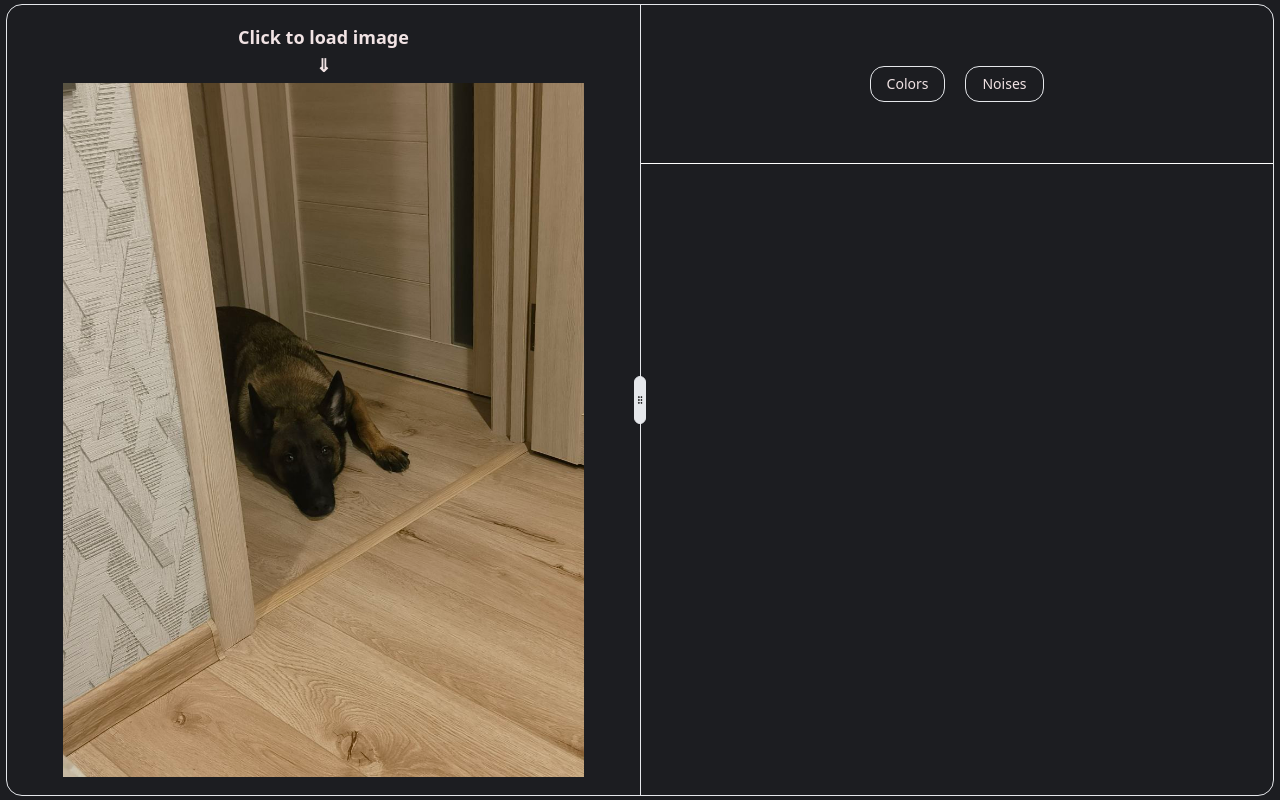
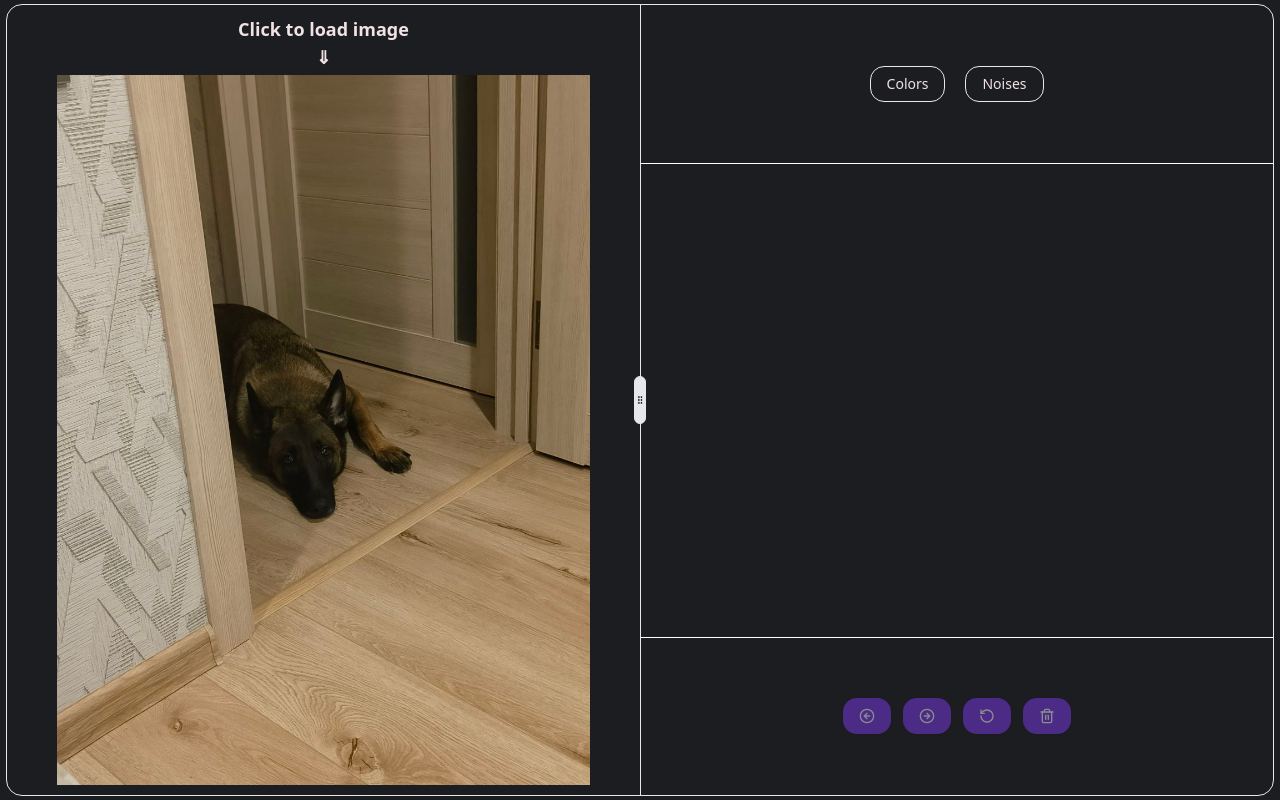
Before and after one commit to RezyJS/rezyjs_artlab, a Next.js app: page / in a window 1280 px wide. Built offline with nearby package versions, Linux system fonts and the light colour scheme.

Commit message:
Menu now not context

```diff
--- a/components/FilesManager/FileTab.tsx
+++ /dev/null
@@ -1,30 +0,0 @@
-'use client'
-
-import FilesContainer from '@/lib/structures';
-// import { SquareX } from 'lucide-react'
-
-export default function Tab({  }: { idx: number, files: FilesContainer }) {
-  return (
-    // <div
-    //   className='flex justify-between items-center border rounded-md py-[6px] pl-4 gap-2 cursor-pointer'
-    //   onClick={
-    //     () => {
-    //       files.setCurrentFile(idx);
-    //     }}
-    // >
-    //   <div className='flex justify-center flex-1'>
-    //     <p>File {idx}</p>
-    //   </div>
-    //   <div className='ml-2 flex h-full'>
-    //     <div className='h-full w-[1px] bg-white'></div>
-    //     <SquareX className='mx-2 hover:text-red-600 cursor-pointer' onClick={
-    //       (e) => {
-    //         e.stopPropagation();
-    //         files.delFile(idx);
-    //       }
-    //     } />
-    //   </div>
-    // </div>
-    <div></div>
-  );
-}
--- a/components/FilesManager/FilesSlider.tsx
+++ /dev/null
@@ -1,25 +0,0 @@
-// import { ScrollArea, ScrollBar } from '@/components/ui/scroll-area'
-// import Tab from '@/components/FilesManager/FileTab'
-import FilesContainer from '@/lib/structures';
-
-export default function FilesSlider({ }: { files: FilesContainer }) {
-  return (
-    // <ScrollArea className='border-white border p-2 h-14 rounded-lg whitespace-nowrap max-w-[90vw] w-full'>
-    //   <div className='flex gap-4'>
-    //     {
-    //       files.getFiles().map(({ id }, idx) => {
-    //         return (
-    //           <div key={idx} className='text-white'>
-    //             <Tab idx={id} files={files} />
-    //           </div>
-    //         );
-    //       })
-    //     }
-    //   </div>
-    //   <ScrollBar orientation='horizontal' />
-    // </ScrollArea>
-    <div>
-
-    </div>
-  )
-}
--- a/components/FilesManager/ImageLoader.tsx
+++ b/components/FilesManager/ImageLoader.tsx
@@ -4,30 +4,12 @@
 
 import { loadNewPhoto } from "@/lib/photosHandlers";
 import { toast } from "sonner";
-import {
-  ContextMenu,
-  ContextMenuTrigger,
-  ContextMenuContent,
-  ContextMenuItem
-} from '@/components/ui/context-menu';
-import {
-  RotateCcw,
-  RotateCw,
-  ArrowRightCircle,
-  ArrowLeftCircle,
-  Trash2,
-  LucideX
-} from 'lucide-react'
 import FileElement from "@/lib/structures";
 
 export default function ImageLoader({ file }: { file: FileElement, picture: string }) {
   return (
-    <ContextMenu>
-      <ContextMenuTrigger
-        className="h-full p-6"
-      >
     <label
-          className={`h-full flex flex-col justify-center items-center gap-1 cursor-pointer w-full object-contain ${file.isEmpty() ? 'p-6' : null}`}
+      className={`h-full flex flex-col justify-center items-center gap-1 cursor-pointer w-full object-contain ${file.isEmpty() ? 'p-10' : 'p-4'}`}
     >
       {
         file.isEmpty() ?
@@ -76,65 +58,5 @@ export default function ImageLoader({ file }: { file: FileElement, picture: stri
         }
       />
     </label>
-      </ContextMenuTrigger>
-      <ContextMenuContent>
-        <ContextMenuItem
-          disabled={file.isEmpty() || file.isFirst()}
-          onClick={() => {
-            file.revert()
-          }}
-          className="flex flex-row w-full justify-between gap-5"
-        >
-          Back
-          <ArrowLeftCircle />
-        </ContextMenuItem>
-        <ContextMenuItem
-          disabled={file.isEmpty() || file.isLast()}
-          onClick={() => {
-            file.undoRevert()
-          }}
-          className="flex flex-row w-full justify-between gap-5"
-        >
-          Forward
-          <ArrowRightCircle />
-        </ContextMenuItem>
-        <ContextMenuItem
-          disabled={file.isEmpty() || file.isFirst()}
-          onClick={() => {
-            file.reset()
-          }}
-          className="flex flex-row w-full justify-between gap-5"
-        >
-          Reset
-          <Trash2 />
-        </ContextMenuItem>
-        <ContextMenuItem
-          disabled={file.isEmpty()}
-          onClick={() => {
-            file.newStack();
-          }}
-          className="flex flex-row w-full justify-between gap-5"
-        >
-          Delete Photo
-          <LucideX />
-        </ContextMenuItem>
-        <ContextMenuItem
-          disabled={file.isEmpty()}
-          className="flex flex-row w-full justify-between gap-5"
-          onClick={() => toast.info("WIP", { description: 'Work in Progress' })}
-        >
-          Rotate Left
-          <RotateCcw />
-        </ContextMenuItem>
-        <ContextMenuItem
-          disabled={file.isEmpty()}
-          className="flex flex-row w-full justify-between gap-5"
-          onClick={() => toast.info("WIP", { description: 'Work in Progress' })}
-        >
-          Rotate Right
-          <RotateCw />
-        </ContextMenuItem>
-      </ContextMenuContent>
-    </ContextMenu>
   );
 }
--- /dev/null
+++ b/components/ResizableContainer/ControlPhoto.tsx
@@ -0,0 +1,43 @@
+import FileElement from "@/lib/structures";
+import { Button } from "../ui/button";
+import { ArrowLeftCircle, ArrowRightCircle, RotateCcw, Trash2 } from "lucide-react";
+
+export const ControlPhoto = ({ file }: { file: FileElement }) => {
+  return (
+    <div className="flex justify-evenly items-center gap-3">
+      <Button
+        disabled={file.isEmpty() || file.isFirst()}
+        onClick={() => {
+          file.revert()
+        }}
+        className="flex flex-row w-full justify-between gap-5"
+      >
+        <ArrowLeftCircle />
+      </Button>
+      <Button disabled={file.isEmpty() || file.isLast()}
+        onClick={() => {
+          file.undoRevert()
+        }}
+        className="flex flex-row w-full justify-between gap-5"
+      >
+        <ArrowRightCircle />
+      </Button>
+      <Button disabled={file.isEmpty() || file.isFirst()}
+        onClick={() => {
+          file.reset()
+        }}
+        className="flex flex-row w-full justify-between gap-5"
+      >
+        <RotateCcw />
+      </Button>
+      <Button disabled={file.isEmpty()}
+        onClick={() => {
+          file.newStack();
+        }}
+        className="flex flex-row w-full justify-between gap-5"
+      >
+        <Trash2 />
+      </Button>
+    </div>
+  );
+}
--- a/components/ResizableContainer/ScrollMenuNavigation.tsx
+++ b/components/ResizableContainer/ScrollMenuNavigation.tsx
@@ -11,6 +11,7 @@ import {
 import { useState } from 'react';
 import { ButtonsList } from './ScrollMenuButtons';
 import FileElement from '@/lib/structures';
+import { ControlPhoto } from './ControlPhoto';
 
 export const Horizontal = ({ file }: { file: FileElement }) => {
   const [functions, setFunctions] = useState<React.ReactNode>();
@@ -23,11 +24,17 @@ export const Horizontal = ({ file }: { file: FileElement }) => {
         </div>
       </ResizablePanel>
       <div className="w-full h-[0.5px] bg-white"></div>
-      <ResizablePanel defaultSize={75} minSize={20}>
+      <ResizablePanel defaultSize={55} minSize={20}>
         <ScrollArea className="h-full">
           {functions}
           <ScrollBar orientation="vertical" />
         </ScrollArea>
+      </ResizablePanel>
+      <div className="w-full h-[0.5px] bg-white"></div>
+      <ResizablePanel minSize={20} maxSize={20}>
+        <div className="flex justify-center items-center h-full w-full">
+          <ControlPhoto file={file} />
+        </div>
       </ResizablePanel>
     </ResizablePanelGroup>
   );
@@ -38,7 +45,13 @@ export const Vertical = ({ file }: { file: FileElement }) => {
 
   return (
     <>
-      <ResizablePanel minSize={20}>
+      <ResizablePanel minSize={10} maxSize={10}>
+        <div className="flex gap-5 justify-center items-center h-full w-full">
+          <ControlPhoto file={file} />
+        </div>
+      </ResizablePanel>
+      <div className="w-full h-[0.5px] bg-white"></div>
+      <ResizablePanel minSize={10} maxSize={10}>
         <div className="flex gap-5 justify-center items-center h-full w-full">
           <ButtonsList file={file} setFunctions={setFunctions} />
         </div>
```
Lines whose indentation alone changed are shown as unchanged.
